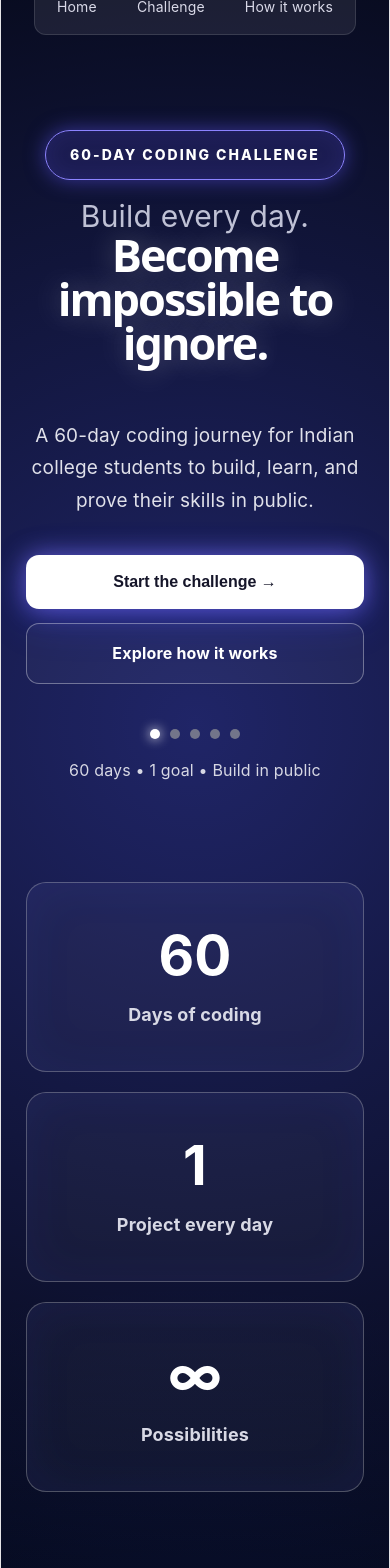
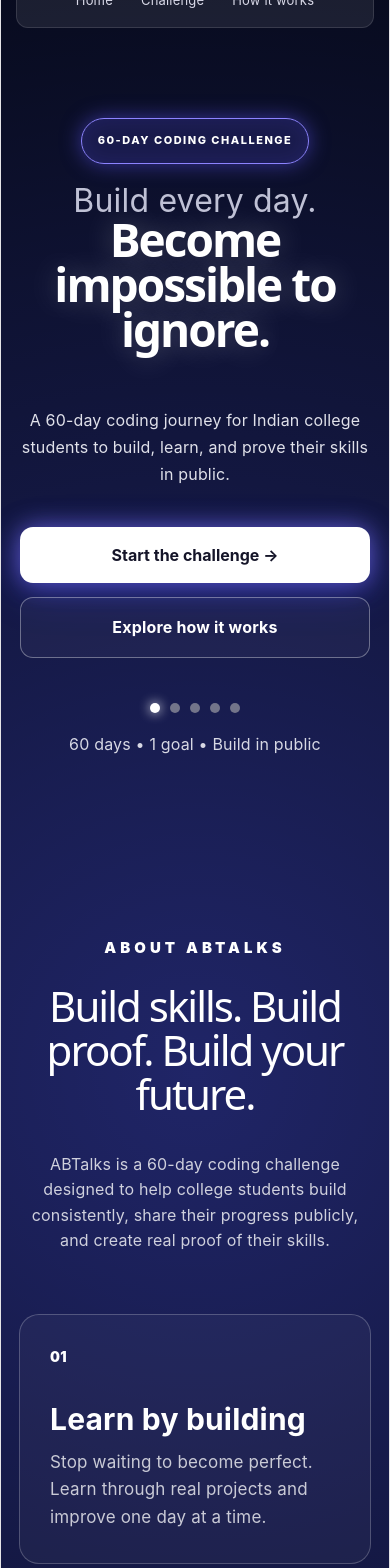
Before and after one commit to byrachaithanyasai-crypto/60-day-coding-challenge, a React (Vite) app: page / in a window 390 px wide. Shown: the part 100-1668 px from the top of the page. Built offline with nearby package versions, Linux system fonts and the light colour scheme.

Commit message:
Complete ABTalks landing page

```diff
--- a/src/App.css
+++ b/src/App.css
@@ -1,3 +1,5 @@
+/* ================= RESET ================= */
+
 * {
   margin: 0;
   padding: 0;
@@ -14,9 +16,15 @@ body {
   color: white;
 }
 
+button,
+a {
+  font-family: inherit;
+}
+
 .app {
   min-height: 100vh;
   overflow-x: hidden;
+
   background:
     radial-gradient(
       circle at 50% 25%,
@@ -31,17 +39,20 @@ body {
     #050816;
 }
 
-/* NAVBAR */
+
+/* ================= NAVBAR ================= */
 
 .navbar {
   width: 100%;
   max-width: 1250px;
+
   margin: auto;
   padding: 25px 30px;
 
   display: flex;
   align-items: center;
   justify-content: space-between;
+
   gap: 30px;
 }
 
@@ -54,18 +65,25 @@ body {
 .nav-links {
   display: flex;
   gap: 8px;
+
   padding: 6px;
 
   background: rgba(255, 255, 255, 0.08);
+
   border: 1px solid rgba(255, 255, 255, 0.12);
+
   border-radius: 12px;
 }
 
 .nav-links a {
   color: #d9d9e8;
+
   text-decoration: none;
+
   padding: 10px 16px;
+
   border-radius: 8px;
+
   font-size: 14px;
 }
 
@@ -75,34 +93,51 @@ body {
 
 .join-btn {
   border: 1px solid rgba(255, 255, 255, 0.3);
+
   background: white;
   color: #111;
+
   padding: 12px 20px;
+
   border-radius: 10px;
+
   font-weight: 700;
+
   cursor: pointer;
 }
 
-/* HERO */
+.join-btn:hover {
+  transform: translateY(-2px);
+}
+
+
+/* ================= HERO ================= */
 
 .hero {
   min-height: 720px;
+
   padding: 110px 25px 80px;
 
   display: flex;
   flex-direction: column;
   align-items: center;
+
   text-align: center;
 }
 
 .badge {
   padding: 12px 24px;
+
   border: 1px solid #8c83ff;
+
   border-radius: 30px;
 
   color: white;
+
   font-size: 14px;
+
   font-weight: 800;
+
   letter-spacing: 2px;
 
   background: rgba(100, 90, 255, 0.16);
@@ -114,227 +149,410 @@ body {
 
 .small-title {
   margin-top: 25px;
+
   font-size: clamp(30px, 4vw, 55px);
+
   color: #bfc1d5;
 }
 
 .hero h1 {
   margin-top: 5px;
+
   max-width: 1050px;
 
   font-size: clamp(45px, 7vw, 88px);
+
   line-height: 0.98;
+
   letter-spacing: -5px;
+
   font-weight: 900;
 
   color: white;
+
   text-shadow: 0 0 30px rgba(255, 255, 255, 0.25);
 }
 
 .hero-text {
   max-width: 800px;
+
   margin-top: 35px;
 
   font-size: 19px;
+
   line-height: 1.7;
+
   color: #e0e1ea;
 }
 
 .hero-buttons {
   display: flex;
+
   gap: 14px;
+
   margin-top: 38px;
 }
 
 .primary-btn,
 .secondary-btn {
   padding: 18px 30px;
+
   border-radius: 13px;
 
   font-size: 16px;
+
   font-weight: 700;
+
   cursor: pointer;
+
   text-decoration: none;
 }
 
 .primary-btn {
   border: none;
+
   color: #151529;
-  background: #fff;
+
+  background: white;
 
   box-shadow:
     0 0 25px rgba(130, 120, 255, 0.65),
     0 10px 40px rgba(50, 60, 255, 0.3);
 }
 
+.primary-btn:hover {
+  transform: translateY(-2px);
+}
+
 .secondary-btn {
   color: white;
+
   border: 1px solid rgba(255, 255, 255, 0.35);
+
   background: rgba(255, 255, 255, 0.04);
+}
+
+.secondary-btn:hover {
+  background: rgba(255, 255, 255, 0.1);
 }
 
 .dots {
   display: flex;
+
   gap: 10px;
+
   margin-top: 45px;
 }
 
 .dots span {
   width: 10px;
   height: 10px;
+
   border-radius: 50%;
+
   background: #73758a;
 }
 
 .dots .active {
   background: white;
+
   box-shadow: 0 0 12px white;
 }
 
 .hero-bottom {
   margin-top: 20px;
+
   font-size: 16px;
+
   color: #d7d8e4;
 }
 
-/* STATS */
 
-.stats {
+/* ================= ABOUT ================= */
+
+.about {
   max-width: 1200px;
-  margin: 20px auto 160px;
-  padding: 0 25px;
 
-  display: grid;
-  grid-template-columns: repeat(3, 1fr);
-  gap: 20px;
-}
+  margin: 0 auto;
 
-.stat-card {
-  min-height: 190px;
-  padding: 40px;
+  padding: 150px 25px 100px;
 
-  display: flex;
-  flex-direction: column;
-  align-items: center;
-  justify-content: center;
-
-  border: 1px solid rgba(255, 255, 255, 0.25);
-  border-radius: 20px;
-
-  background: rgba(255, 255, 255, 0.04);
-
-  box-shadow: inset 0 0 50px rgba(70, 80, 255, 0.08);
-}
-
-.stat-card strong {
-  font-size: 55px;
-  line-height: 1;
-}
-
-.stat-card span {
-  margin-top: 20px;
-  font-size: 18px;
-  font-weight: 700;
-  color: #d8d9e5;
-}
-
-/* HOW */
-
-.how {
-  max-width: 1200px;
-  margin: 0 auto;
-  padding: 100px 25px 180px;
   text-align: center;
 }
 
 .section-label {
   font-size: 15px;
+
   font-weight: 900;
+
   letter-spacing: 4px;
+
+  color: white;
 }
 
-.how h2 {
-  margin-top: 25px;
+.about h2 {
+  max-width: 1100px;
+
+  margin: 25px auto 0;
+
   font-size: clamp(45px, 6vw, 75px);
+
+  line-height: 1.05;
+
   letter-spacing: -3px;
+
+  color: white;
 }
 
 .section-subtitle {
-  margin: 25px auto 60px;
-  max-width: 700px;
+  margin: 35px auto 60px;
+
+  max-width: 800px;
 
   color: #cfd0dd;
+
   font-size: 18px;
+
   line-height: 1.6;
 }
 
 .steps {
   display: grid;
+
   grid-template-columns: repeat(3, 1fr);
-  gap: 20px;
+
+  gap: 25px;
+
   text-align: left;
 }
 
 .step-card {
+  min-height: 300px;
+
+  padding: 45px;
+
+  border: 1px solid rgba(255, 255, 255, 0.22);
+
+  border-radius: 20px;
+
+  background: rgba(255, 255, 255, 0.04);
+
+  transition: 0.3s ease;
+}
+
+.step-card:hover {
+  transform: translateY(-5px);
+
+  background: rgba(255, 255, 255, 0.07);
+
+  border-color: rgba(255, 255, 255, 0.4);
+}
+
+.step-card > span {
+  font-size: 14px;
+
+  font-weight: 900;
+}
+
+.step-card h3 {
+  margin-top: 60px;
+
+  font-size: 30px;
+
+  color: white;
+}
+
+.step-card p {
+  margin-top: 18px;
+
+  color: #c9cad6;
+
+  line-height: 1.6;
+
+  font-size: 17px;
+}
+
+
+/* ================= STATS ================= */
+
+.stats {
+  max-width: 1200px;
+
+  margin: 20px auto 160px;
+
+  padding: 0 25px;
+
+  display: grid;
+
+  grid-template-columns: repeat(3, 1fr);
+
+  gap: 25px;
+}
+
+.stat-card {
+  min-height: 220px;
+
+  padding: 40px;
+
+  display: flex;
+
+  flex-direction: column;
+
+  align-items: center;
+
+  justify-content: center;
+
+  border: 1px solid rgba(255, 255, 255, 0.25);
+
+  border-radius: 20px;
+
+  background: rgba(255, 255, 255, 0.04);
+
+  box-shadow:
+    inset 0 0 50px rgba(70, 80, 255, 0.08);
+
+  transition: 0.3s ease;
+}
+
+.stat-card:hover {
+  transform: translateY(-5px);
+
+  background: rgba(255, 255, 255, 0.07);
+}
+
+.stat-card strong {
+  font-size: 65px;
+
+  line-height: 1;
+
+  color: white;
+}
+
+.stat-card span {
+  margin-top: 20px;
+
+  font-size: 18px;
+
+  font-weight: 700;
+
+  color: #d8d9e5;
+}
+
+
+/* ================= HOW IT WORKS ================= */
+
+.how {
+  max-width: 1200px;
+
+  margin: 0 auto;
+
+  padding: 100px 25px 180px;
+
+  text-align: center;
+}
+
+.how h2 {
+  margin-top: 25px;
+
+  font-size: clamp(45px, 6vw, 75px);
+
+  letter-spacing: -3px;
+
+  color: white;
+}
+
+.how-grid {
+  display: grid;
+
+  grid-template-columns: repeat(3, 1fr);
+
+  gap: 25px;
+
+  margin-top: 60px;
+
+  text-align: left;
+}
+
+.how-card {
   min-height: 260px;
+
   padding: 35px;
 
   border: 1px solid rgba(255, 255, 255, 0.22);
+
   border-radius: 18px;
 
   background: rgba(255, 255, 255, 0.04);
 }
 
-.step-card > span {
+.how-card > span {
   font-size: 14px;
+
   font-weight: 900;
 }
 
-.step-card h3 {
+.how-card h3 {
   margin-top: 40px;
+
   font-size: 26px;
+
+  color: white;
 }
 
-.step-card p {
+.how-card p {
   margin-top: 15px;
+
   color: #c9cad6;
+
   line-height: 1.6;
 }
 
-/* FOOTER */
+
+/* ================= FOOTER ================= */
 
 footer {
   max-width: 1200px;
+
   margin: auto;
+
   padding: 60px 25px 80px;
 
   border-top: 1px solid rgba(255, 255, 255, 0.12);
 
   display: flex;
+
   align-items: center;
+
   justify-content: space-between;
+
+  gap: 30px;
 }
 
 footer h3 {
   font-size: 18px;
+
   letter-spacing: 1px;
 }
 
 footer p {
   margin-top: 12px;
+
   color: #aaaebe;
 }
 
-/* MOBILE */
+
+/* ================= MOBILE ================= */
 
 @media (max-width: 800px) {
   .navbar {
     flex-wrap: wrap;
+
     justify-content: center;
   }
 
   .logo {
     width: 100%;
+
     text-align: center;
   }
 
@@ -348,25 +566,61 @@ footer p {
 
   .hero {
     padding-top: 70px;
+
+    min-height: auto;
   }
 
   .hero h1 {
     letter-spacing: -2px;
+
+    font-size: clamp(42px, 12vw, 65px);
+  }
+
+  .hero-text {
+    font-size: 17px;
   }
 
   .hero-buttons {
     flex-direction: column;
+
     width: 100%;
+
     max-width: 350px;
   }
 
+  .primary-btn,
+  .secondary-btn {
+    width: 100%;
+
+    text-align: center;
+  }
+
+  .about {
+    padding-top: 100px;
+  }
+
+  .about h2 {
+    letter-spacing: -2px;
+  }
+
+  .steps,
   .stats,
-  .steps {
+  .how-grid {
     grid-template-columns: 1fr;
   }
 
   .stats {
     margin-bottom: 80px;
+  }
+
+  .step-card {
+    min-height: 250px;
+
+    padding: 30px;
+  }
+
+  .step-card h3 {
+    margin-top: 40px;
   }
 
   .how {
@@ -375,7 +629,90 @@ footer p {
 
   footer {
     flex-direction: column;
+
     align-items: flex-start;
+
     gap: 30px;
   }
+
+  footer .primary-btn {
+    width: auto;
+  }
 }
+
+
+/* ================= SMALL MOBILE ================= */
+
+@media (max-width: 500px) {
+  .navbar {
+    padding: 20px 15px;
+  }
+
+  .nav-links {
+    width: 100%;
+
+    justify-content: center;
+  }
+
+  .nav-links a {
+    padding: 9px 10px;
+
+    font-size: 13px;
+  }
+
+  .hero {
+    padding-left: 18px;
+
+    padding-right: 18px;
+  }
+
+  .badge {
+    font-size: 11px;
+
+    letter-spacing: 1.5px;
+
+    padding: 10px 16px;
+  }
+
+  .small-title {
+    font-size: 32px;
+  }
+
+  .hero h1 {
+    font-size: 46px;
+  }
+
+  .hero-text {
+    font-size: 16px;
+  }
+
+  .about,
+  .how {
+    padding-left: 18px;
+
+    padding-right: 18px;
+  }
+
+  .about h2,
+  .how h2 {
+    font-size: 42px;
+  }
+
+  .section-subtitle {
+    font-size: 16px;
+  }
+
+  .stats {
+    padding: 0 18px;
+  }
+
+  .stat-card {
+    min-height: 180px;
+  }
+
+  footer {
+    padding-left: 18px;
+
+    padding-right: 18px;
+  }
+}
--- a/src/App.jsx
+++ b/src/App.jsx
@@ -1,9 +1,15 @@
 import "./App.css";
 
 function App() {
+  const scrollToChallenge = () => {
+    document.getElementById("challenge")?.scrollIntoView({
+      behavior: "smooth",
+    });
+  };
+
   return (
     <div className="app">
-      {/* Navbar */}
+      {/* ================= NAVBAR ================= */}
       <nav className="navbar">
         <div className="logo">60 DAYS</div>
 
@@ -13,27 +19,18 @@ function App() {
           <a href="#how">How it works</a>
         </div>
 
-        <button
-         className="join-btn"
-         onClick={() => {
-         document.getElementById("challenge").scrollIntoView({
-         behavior: "smooth",
-       });
-  }}
->
+        <button className="join-btn" onClick={scrollToChallenge}>
           Join the challenge →
         </button>
       </nav>
 
-      {/* Hero */}
+      {/* ================= HERO ================= */}
       <section className="hero" id="home">
         <div className="badge">60-DAY CODING CHALLENGE</div>
 
         <p className="small-title">Build every day.</p>
 
-        <h1>
-          Become impossible to ignore.
-        </h1>
+        <h1>Become impossible to ignore.</h1>
 
         <p className="hero-text">
           A 60-day coding journey for Indian college students to build,
@@ -41,14 +38,7 @@ function App() {
         </p>
 
         <div className="hero-buttons">
-          <button
-           className="primary-btn"
-           onClick={() => {
-           document.getElementById("challenge").scrollIntoView({
-           behavior: "smooth",
-      });
-  }}
->
+          <button className="primary-btn" onClick={scrollToChallenge}>
             Start the challenge →
           </button>
 
@@ -70,8 +60,56 @@ function App() {
         </p>
       </section>
 
-      {/* Stats */}
-      <section className="stats" id="challenge">
+      {/* ================= ABOUT ================= */}
+      <section className="about" id="challenge">
+        <p className="section-label">ABOUT ABTALKS</p>
+
+        <h2>Build skills. Build proof. Build your future.</h2>
+
+        <p className="section-subtitle">
+          ABTalks is a 60-day coding challenge designed to help college
+          students build consistently, share their progress publicly, and
+          create real proof of their skills.
+        </p>
+
+        <div className="steps">
+          <div className="step-card">
+            <span>01</span>
+
+            <h3>Learn by building</h3>
+
+            <p>
+              Stop waiting to become perfect. Learn through real projects and
+              improve one day at a time.
+            </p>
+          </div>
+
+          <div className="step-card">
+            <span>02</span>
+
+            <h3>Build in public</h3>
+
+            <p>
+              Share your journey, progress, mistakes, and wins so your work
+              becomes visible to the world.
+            </p>
+          </div>
+
+          <div className="step-card">
+            <span>03</span>
+
+            <h3>Create proof</h3>
+
+            <p>
+              By the end of 60 days, you have projects and consistent work
+              that demonstrate what you can actually do.
+            </p>
+          </div>
+        </div>
+      </section>
+
+      {/* ================= STATS ================= */}
+      <section className="stats">
         <div className="stat-card">
           <strong>60</strong>
           <span>Days of coding</span>
@@ -88,39 +126,45 @@ function App() {
         </div>
       </section>
 
-      {/* How it works */}
+      {/* ================= HOW IT WORKS ================= */}
       <section className="how" id="how">
         <p className="section-label">HOW IT WORKS</p>
 
         <h2>Show up. Build. Repeat.</h2>
 
         <p className="section-subtitle">
-          No complicated rules. Just consistent work, shared publicly,
-          for 60 days.
+          No complicated rules. Just consistent work, shared publicly, for
+          60 days.
         </p>
 
-        <div className="steps">
-          <div className="step-card">
+        <div className="how-grid">
+          <div className="how-card">
             <span>01</span>
+
             <h3>Pick a goal</h3>
+
             <p>
-              Choose one skill or project you want to improve during
-              the challenge.
+              Choose one skill or project you want to improve during the
+              challenge.
             </p>
           </div>
 
-          <div className="step-card">
+          <div className="how-card">
             <span>02</span>
+
             <h3>Build every day</h3>
+
             <p>
               Spend time coding every day and keep moving your project
               forward.
             </p>
           </div>
 
-          <div className="step-card">
+          <div className="how-card">
             <span>03</span>
+
             <h3>Share your progress</h3>
+
             <p>
               Post what you built, what you learned, and what comes next.
             </p>
@@ -128,21 +172,15 @@ function App() {
         </div>
       </section>
 
-      {/* Footer CTA */}
+      {/* ================= FOOTER ================= */}
       <footer>
         <div>
           <h3>60-DAY CODING CHALLENGE</h3>
+
           <p>Build every day. Become impossible to ignore.</p>
         </div>
 
-       <button
-        className="primary-btn"
-        onClick={() => {
-        document.getElementById("challenge").scrollIntoView({
-        behavior: "smooth",
-    });
-  }}
->
+        <button className="primary-btn" onClick={scrollToChallenge}>
           Start building →
         </button>
       </footer>
```
Lines whose indentation alone changed are shown as unchanged.
